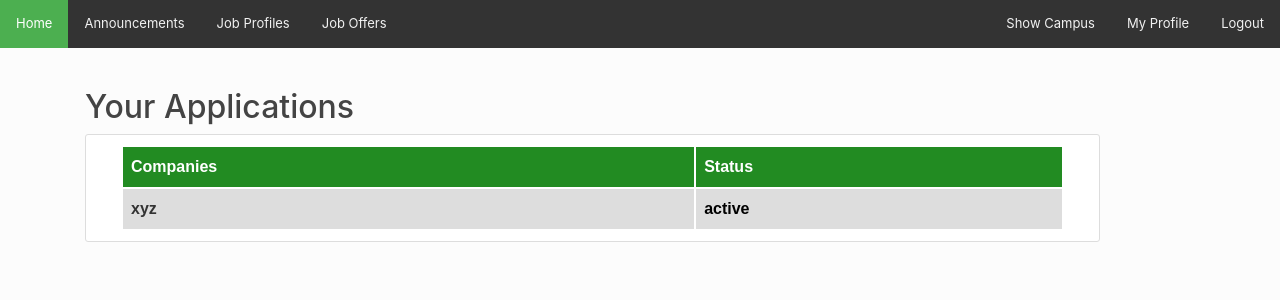
After one commit to prakharepo/campus_placement_app, a Django app: page /your_app/ in a window 1280 px wide. The commit adds this page. Shown: the top 300 px of the page. Run offline with Django 3.2, Linux system fonts and the light colour scheme; a user stored in the database is signed in; data comes from the database, SQL or seed files in the repository; both versions use the stored data as it was after the commit; tables that the repository leaves empty hold one stand-in row (values such as "Sample post"); lists and menus that the app fills with data are empty; some libraries are stand-ins or nearby versions.

Commit message:
added features

```diff
--- a/placement/admin.py
+++ b/placement/admin.py
@@ -1,5 +1,6 @@
 from django.contrib import admin
-from .models import company, Post
+from .models import company, Post, application
 # Register your models here.
 admin.site.register(company)
 admin.site.register(Post)
+admin.site.register(application)
--- a/placement/models.py
+++ b/placement/models.py
@@ -2,6 +2,7 @@ from django.db import models
 from django.utils import timezone
 from django.contrib.auth.models import User
 from django.urls import reverse
+import ast
 # Create your models here.
 class company(models.Model):
     company_name = models.CharField(max_length=100)
@@ -27,3 +28,14 @@ class Post(models.Model):
 
     def get_absolute_url(self):
         return reverse('post-detail', kwargs={'pk': self.pk})
+
+class application(models.Model):
+    name = models.ForeignKey(User, null=True, blank=True, on_delete=models.CASCADE)
+    applied_in = models.ForeignKey(company, null=True, blank=True, on_delete=models.CASCADE)
+    status = models.CharField(default='Applied', max_length=50)
+
+    class Meta:
+        unique_together = (("name", "applied_in"),)
+
+    def __str__(self):
+        return f'{self.name.username} Application'
--- /dev/null
+++ b/placement/static/placement/main.css
@@ -0,0 +1,84 @@
+body {
+  background: #fafafa;
+  color: #333333;
+  margin-top: 5rem;
+}
+
+h1, h2, h3, h4, h5, h6 {
+  color: #444444;
+}
+
+ul {
+  margin: 0;
+}
+
+.bg-steel {
+  background-color: #5f788a;
+}
+
+.site-header .navbar-nav .nav-link {
+  color: #cbd5db;
+}
+
+.site-header .navbar-nav .nav-link:hover {
+  color: #ffffff;
+}
+
+.site-header .navbar-nav .nav-link.active {
+  font-weight: 500;
+}
+
+.content-section {
+  background: #ffffff;
+  padding: 10px 20px;
+  border: 1px solid #dddddd;
+  border-radius: 3px;
+  margin-bottom: 20px;
+}
+
+.article-title {
+  color: #444444;
+}
+
+a.article-title:hover {
+  color: #428bca;
+  text-decoration: none;
+}
+
+.article-content {
+  white-space: pre-line;
+}
+
+.article-img {
+  height: 65px;
+  width: 65px;
+  margin-right: 16px;
+}
+
+.article-metadata {
+  padding-bottom: 1px;
+  margin-bottom: 4px;
+  border-bottom: 1px solid #e3e3e3
+}
+
+.article-metadata a:hover {
+  color: #333;
+  text-decoration: none;
+}
+
+.article-svg {
+  width: 25px;
+  height: 25px;
+  vertical-align: middle;
+}
+
+.account-img {
+  height: 125px;
+  width: 125px;
+  margin-right: 20px;
+  margin-bottom: 16px;
+}
+
+.account-heading {
+  font-size: 2.5rem;
+}
--- a/placement/templates/placement/header.html
+++ b/placement/templates/placement/header.html
@@ -9,7 +9,7 @@
     <!-- Bootstrap CSS -->
     <link rel="stylesheet" href="https://maxcdn.bootstrapcdn.com/bootstrap/4.0.0/css/bootstrap.min.css" integrity="sha384-Gn5384xqQ1aoWXA+058RXPxPg6fy4IWvTNh0E263XmFcJlSAwiGgFAW/dAiS6JXm" crossorigin="anonymous">
 
-    <link rel="stylesheet" type="text/css" href="{% static 'blog/main.css' %}">
+    <link rel="stylesheet" type="text/css" href="{% static 'placement/main.css' %}">
 
     {% if title %}
         <title>Placement - {{ title }}</title>
@@ -73,6 +73,7 @@
     <a class="active" href="/index/">Home</a>
     <a href="/announcement/">Announcements</a>
     <a href="/show_company/">Job Profiles</a>
+<!--    <a style="float:right" href="/index/"><img src="/static/placement/logo.png" width="20" height="20" alt="" loading="lazy"></a>-->
     {% if user.is_authenticated %}
         <a href="{% url 'show_offers' %}">Job Offers</a>
         <a style="float:right" href="{% url 'logout' %}">Logout</a>
--- a/placement/templates/placement/show_campus.html
+++ b/placement/templates/placement/show_campus.html
@@ -61,8 +61,8 @@ body {
 
 <div class="row">
   <div class="column">
-    <img src="/static/placement/image(9).jpg" style="width:100%">
     <img src="/static/placement/image(0).jpeg" style="width:100%">
+    <img src="/static/placement/image(40).jpg" style="width:100%">
   </div>
   <div class="column">
     <img src="/static/placement/image(42).jpg" style="width:100%">
--- a/placement/templates/placement/show_company.html
+++ b/placement/templates/placement/show_company.html
@@ -21,6 +21,9 @@ tr:nth-child(even) {
 
 <p>&nbsp;</p>
 <h2>Job Profiles</h2>
+{% if user.is_authenticated %}
+<a href="{% url 'your_app'%}" >Click here to see your applied Applications</a>
+{% endif %}
 <article class="media content-section">
     <div class="container info-boxes pt100 pb100">
         <table>
--- a/placement/templates/placement/show_description.html
+++ b/placement/templates/placement/show_description.html
@@ -44,10 +44,10 @@ function myFunction() {
           <div class="media-body">
               <h3>{{ companies.job_profile }}</h3>
               <h4>{{ companies.company_name }}</h4>
-              <h5>Apply for this job profile</h5>
 <!--              <form action="#">-->
-              <input id="demo" type="submit" class="btn btn-outline-info" onclick="myFunction()" value="Apply">
+<!--              <input id="demo" type="submit" class="btn btn-outline-info" onclick="myFunction()" value="Apply">-->
 <!--              </form>-->
+              <h5 style="color:blue;"><a href="{% url 'apply_job' companies.id %}">Apply for this job profile</a></h5>
           </div>
     </article>
 {% endblock %}
--- /dev/null
+++ b/placement/templates/placement/your_app.html
@@ -0,0 +1,50 @@
+{% extends "placement/header.html" %}
+
+{% block content %}
+<style>
+table {
+  font-family: arial, sans-serif;
+  border-collapse: collapse;
+  width: 100%;
+}
+
+td, th {
+  border: 2px solid #FFFFFF;
+  text-align: left;
+  padding: 8px;
+}
+
+tr:nth-child(even) {
+  background-color: #dddddd;
+}
+</style>
+<script>
+function myFunction(str1) {
+  var str2 = "Applied";
+  var n = str1.localeCompare(str2);
+    return n;
+}
+</script>
+<p>&nbsp;</p>
+<h2>Your Applications</h2>
+<article class="media content-section">
+    <div class="container info-boxes pt100 pb100">
+        <table>
+        <tr>
+            <th style="color: #fff; background: #228B22;">Companies</th>
+            <th style="color: #fff; background: #228B22;">Status</th>
+        </tr>
+    {% for app in apps %}
+            <tr>
+                <th>{{app.applied_in}}</th>
+                {% ifequal app.status "Applied" %}
+                    <th style="color: #008000;">{{app.status}}</th>
+                    {% else %}
+                        <th style="color: #000000;">{{app.status}}</th>
+                {% endifequal %}
+            </tr>
+
+    {% endfor %}
+    </div>
+</article>
+{% endblock %}
--- a/placement/urls.py
+++ b/placement/urls.py
@@ -7,6 +7,8 @@ urlpatterns = [
     url(r'^index/$',views.index, name='index'),
     url(r'^show_company/$',views.show_company, name='show_company'),
     url(r'^announcement/$',views.announcement, name='announcement'),
+    url(r'^your_app/$',views.your_app, name='your_app'),
     path('show_description/<int:company_id>',views.show_description,name='show_description'),
+    path('apply_job/<int:company_id>',views.apply_job,name='apply_job'),
     url(r'^show_campus/$',views.show_campus, name='show_campus'),
 ]
--- a/placement/views.py
+++ b/placement/views.py
@@ -1,5 +1,6 @@
 from django.shortcuts import render
-from .models import company, Post
+from .models import company, Post, application
+from django.contrib import messages
 from django.contrib.auth.decorators import login_required
 # Create your views here.
 
@@ -23,3 +24,33 @@ def announcement(request):
         'posts' : Post.objects.all()
     }
     return render(request, 'placement/announcement.html', context)
+@login_required
+def apply_job(request, company_id):
+    current_user = request.user
+    print(current_user)
+    comp = company.objects.get(pk=company_id)
+    # comp = comp.company_name
+    # entry = application.objects.get(name=current_user)
+    # entry.aField += ", "
+    # entry.aField += comp.company_name
+    # entry.save()
+    try:
+        entry = application(name=current_user, applied_in=comp)
+        entry.save()
+        messages.success(request, f'You have applied to ' + comp.company_name + ' job profile')
+    except:
+        messages.success(request, f'You have ALREADY applied to ' + comp.company_name + ' job profile')
+
+
+    all_companies = company.objects.all()
+    return render(request, "placement/show_company.html", {'companies': all_companies})
+
+@login_required
+def your_app(request):
+    current_user = request.user
+    app = application.objects.all()
+    user_app = []
+    for i in range(len(app)):
+        if app[i].name == current_user:
+            user_app.append(app[i])
+    return render(request, "placement/your_app.html", {'apps':user_app})
```
Also changed, not shown: users/templates/users/profile.html (+16 -1 lines), db.sqlite3, placement/migrations/0002_application.py (added).
